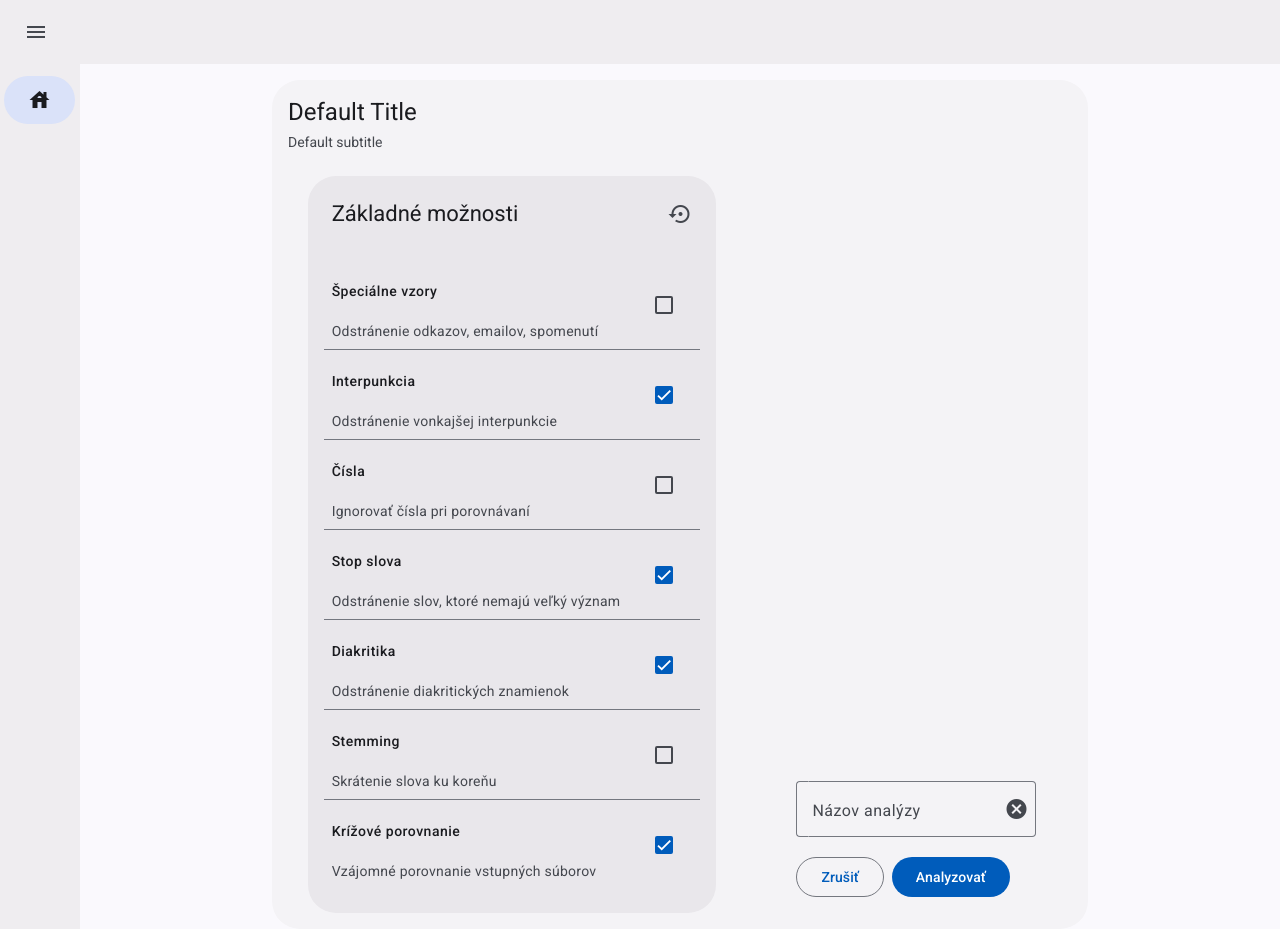
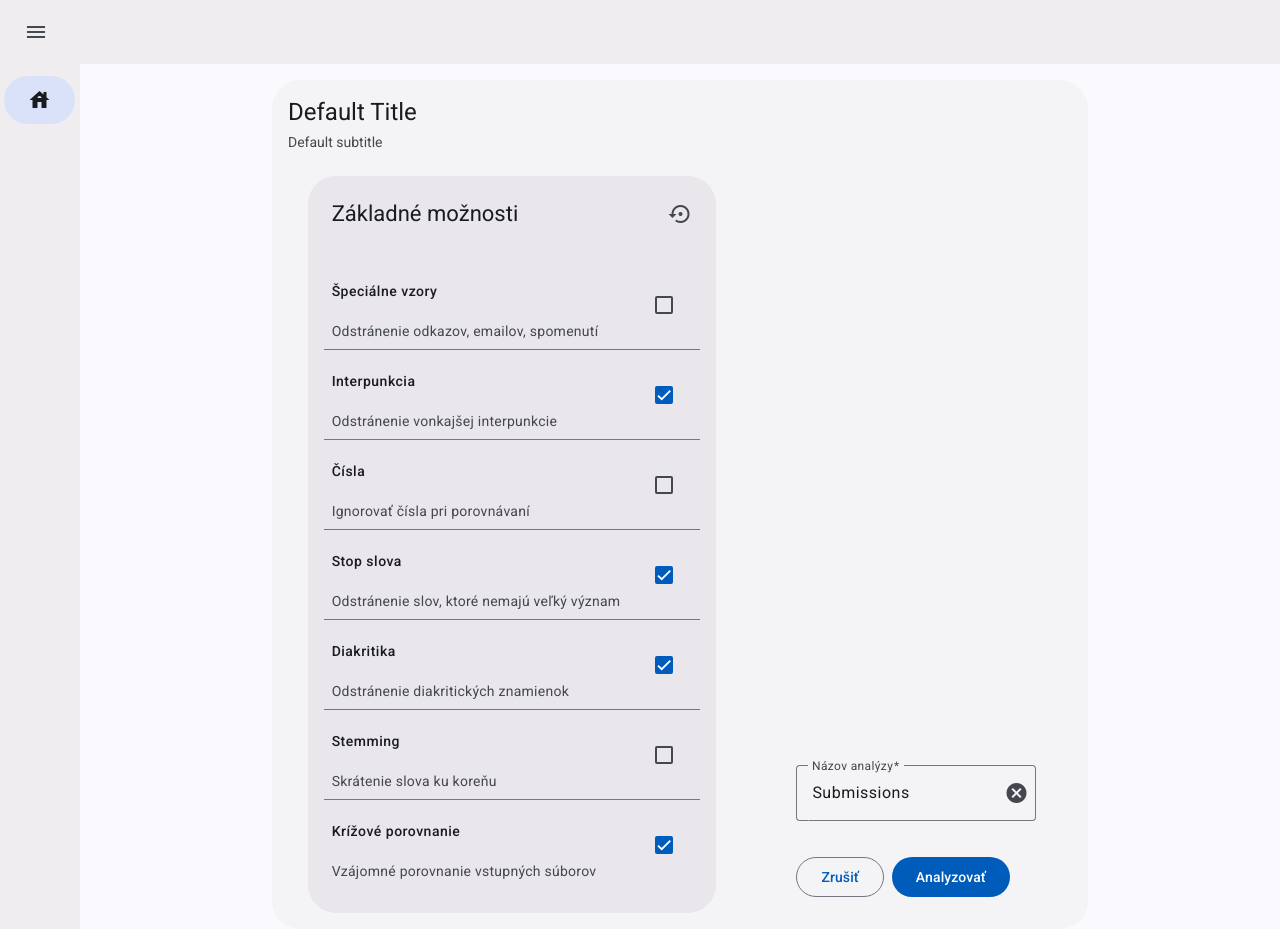
Before and after one commit to TarasHamkalo/ux-plagdet, an Angular app: page /configuration in a window 1280 px wide. Built offline with nearby package versions, Linux system fonts and the light colour scheme.

Commit message:
feat(configuration-page): add analysis name saving to context

```diff
--- a/src/app/pages/configuration-page/configuration-page.component.css
+++ b/src/app/pages/configuration-page/configuration-page.component.css
@@ -16,6 +16,8 @@
   justify-content: stretch;
   align-items: stretch;
 
+  gap: 16px;
+
   padding: 16px;
 }
 
--- a/src/app/pages/configuration-page/configuration-page.component.html
+++ b/src/app/pages/configuration-page/configuration-page.component.html
@@ -5,19 +5,25 @@
       <mat-form-field appearance="outline">
 
         <mat-label>{{ formFieldLabel }}</mat-label>
-        <input #analysisName matInput [placeholder]="placeHolderText">
+        <input #analysisField matInput
+               [formControl]="analysisNameControl"
+               required>
 
-        <button mat-icon-button matSuffix (click)="analysisName.value = ''" appStopPropagation>
+        @if (analysisNameControl.invalid) {
+          <mat-error>{{errorMessage}}</mat-error>
+        }
+
+        <button mat-icon-button matSuffix (click)="this.analysisNameControl.setValue('')" appStopPropagation>
           <mat-icon>cancel</mat-icon>
         </button>
 
       </mat-form-field>
       <div class="actions-frame">
-        <button mat-stroked-button>
+        <button mat-stroked-button (click)="onCancel()">
           Zrušiť
         </button>
 
-        <button mat-flat-button>
+        <button mat-flat-button [disabled]="analysisNameControl.invalid" (click)="onProceed()">
           Analyzovať
         </button>
       </div>
--- a/src/app/pages/configuration-page/configuration-page.component.ts
+++ b/src/app/pages/configuration-page/configuration-page.component.ts
@@ -4,13 +4,14 @@ import {
   ConfigurationOptionsComponent
 } from "../../components/configuration-options/configuration-options.component";
 import {AnalysisContextService} from "../../services/analysis-context.service";
-import {MatFormField, MatLabel, MatSuffix} from "@angular/material/form-field";
+import {MatError, MatFormField, MatLabel, MatSuffix} from "@angular/material/form-field";
 import {MatInput} from "@angular/material/input";
 import {MatIcon} from "@angular/material/icon";
 import {StopPropagationDirective} from "../../directives/stop-propagation.directive";
 import {FileWrapper} from "../../model/file-wrapper.type";
 import {MatButton, MatIconButton} from "@angular/material/button";
-import {MatActionList, MatListItem} from "@angular/material/list";
+import {Router} from "@angular/router";
+import {FormControl, ReactiveFormsModule, Validators} from "@angular/forms";
 
 @Component({
   selector: 'app-configuration-page',
@@ -24,32 +25,40 @@ import {MatActionList, MatListItem} from "@angular/material/list";
     MatLabel,
     MatSuffix,
     StopPropagationDirective,
-    MatActionList,
     MatButton,
-    MatListItem
+    MatError,
+    ReactiveFormsModule
   ],
   templateUrl: './configuration-page.component.html',
   styleUrl: './configuration-page.component.css'
 })
 export class ConfigurationPageComponent {
 
-  public uploadedFile = signal<Partial<FileWrapper>>({})
+  public readonly analysisNameControl = new FormControl(
+    '', [Validators.required, Validators.minLength(3)]
+  );
 
-  @Input() public placeHolderText: string = "Nastavte názov analýzy";
+  @Input() public formFieldLabel: string = 'Názov analýzy';
 
-  @Input() public formFieldLabel: string = "Názov analýzy";
+  @Input() public errorMessage: string = 'Je potrebné nastaviť názov';
 
-  public countSelected = computed(() => this.analysisContext.getConfigurationOptions()().reduce(
-    (acc, option) => acc + (option.selected ? 1 : 0), 0
-  ));
-
-  constructor(private analysisContext: AnalysisContextService) {
+  constructor(private analysisContext: AnalysisContextService,
+              private router: Router) {
   }
 
   ngOnInit() {
-    this.uploadedFile = this.analysisContext.getUploadedFile()
-    console.log(this.uploadedFile())
-    this.placeHolderText = this.uploadedFile().name ?? "Nastavte názov analýzy";
+    this.analysisNameControl.setValue(this.analysisContext.getAnalysisName()())
   }
 
+  onCancel() {
+    this.router.navigate(['/upload']);
+  }
+
+  onProceed() {
+    const analysisName = this.analysisNameControl.getRawValue()
+    if (analysisName) {
+      this.analysisContext.getAnalysisName().set(analysisName);
+      this.router.navigate(['/analysis']);
+    }
+  }
 }
--- a/src/app/services/analysis-context.service.ts
+++ b/src/app/services/analysis-context.service.ts
@@ -11,20 +11,27 @@ export class AnalysisContextService {
 
   private uploadedFile = signal<Partial<FileWrapper>>({});
 
+  private analysisName = signal('');
+
   private configurationOptions = signal<ConfigurationOption[]>([]);
 
   constructor(private http: HttpClient,
               private fileUtils: FileUtilsService) {
-    this.uploadedFile.set(this.fileUtils.mockWrapper());
+    this.setUploadedFile(this.fileUtils.mockWrapper());
   }
 
 
   setUploadedFile(file: Partial<FileWrapper>) {
     this.uploadedFile.set(file);
+    this.analysisName.set(file.name ?? '')
   }
 
   getUploadedFile() {
     return this.uploadedFile;
+  }
+
+  getAnalysisName() {
+    return this.analysisName;
   }
 
   loadConfigurationOptions() {
```
